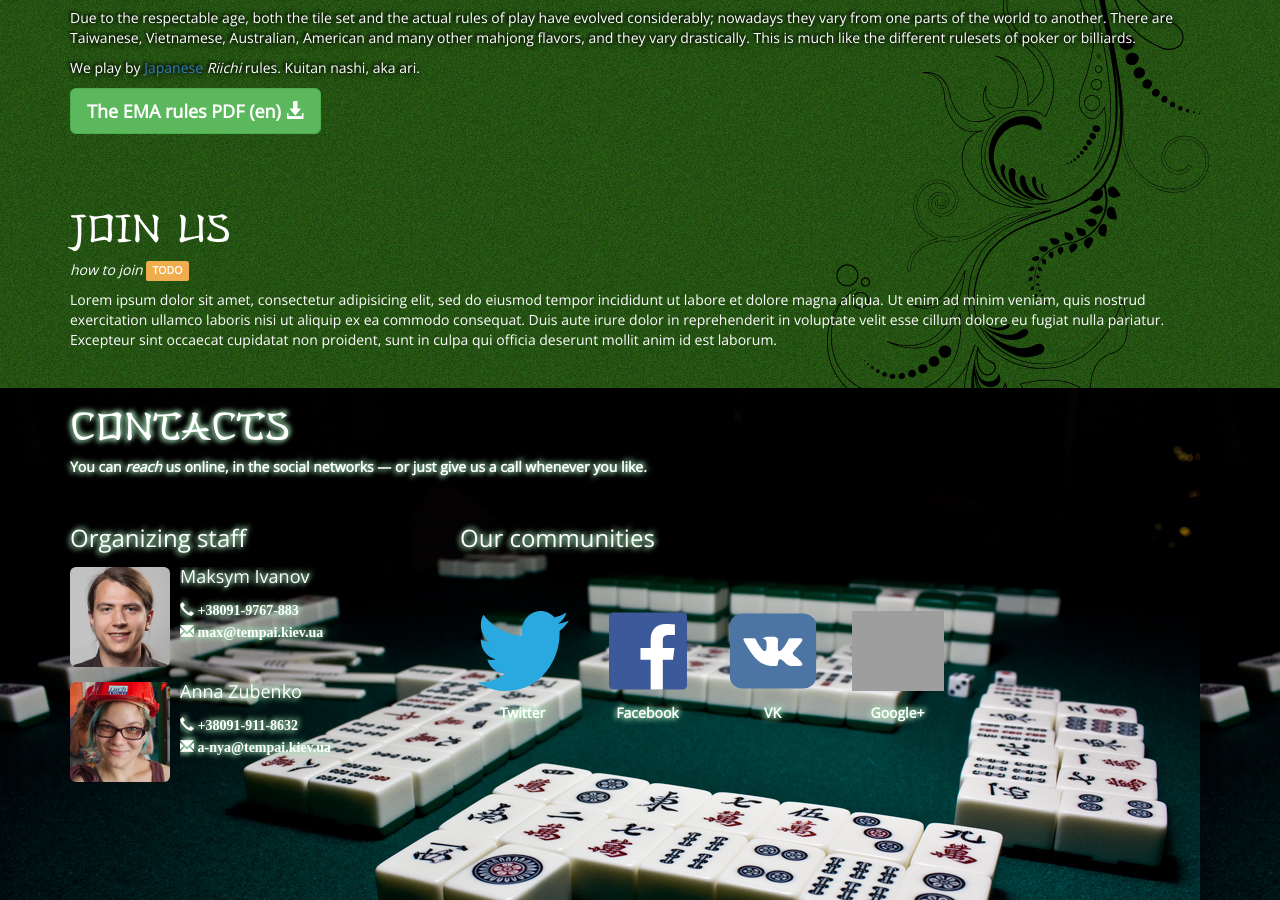
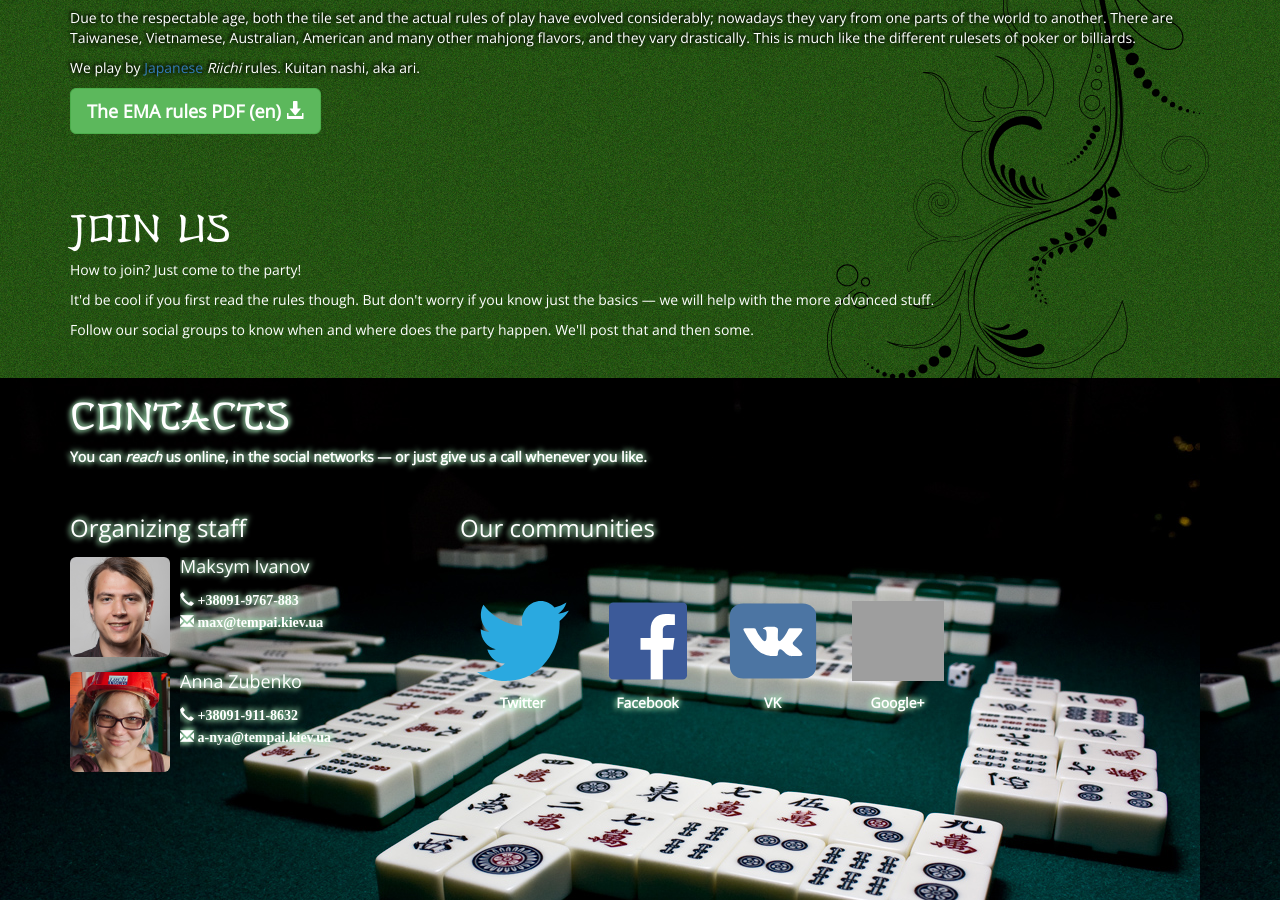
Before and after one commit to tempai-dev/tempai.kiev.ua, a Jekyll site: the page built from src/index.html, in a window 1280 px wide and 900 px high, scrolled down 926 px. Built offline with Jekyll 4.4.1, drawn with Linux system fonts in a browser that asks for light colours; nearby versions of some CDN libraries; some web fonts are replaced; comment, search, counter and statistics services are not loaded; grey boxes are pictures that could not be loaded.

Commit message:
reword lorem ipsum from #joinus

```diff
--- a/src/index.html
+++ b/src/index.html
@@ -34,14 +34,9 @@ layout: default
 <section id="join">
   <div class="container">
     <h1>Join us</h1>
-    <p><em>how to join</em> <span class="label label-warning">TODO</span></p>
-    <p>Lorem ipsum dolor sit amet, consectetur adipisicing elit, sed do eiusmod
-    tempor incididunt ut labore et dolore magna aliqua. Ut enim ad minim veniam,
-    quis nostrud exercitation ullamco laboris nisi ut aliquip ex ea commodo
-    consequat. Duis aute irure dolor in reprehenderit in voluptate velit esse
-    cillum dolore eu fugiat nulla pariatur. Excepteur sint occaecat cupidatat non
-    proident, sunt in culpa qui officia deserunt mollit anim id est laborum.
-    </p>
+    <p>How to join? Just come to the party!</p>
+    <p>It'd be cool if you first read the rules though. But don't worry if you know just the basics — we will help with the more advanced stuff.</p>
+    <p>Follow our social groups to know when and where does the party happen. We'll post that and then some.
   </div>
 </section>
 
```
